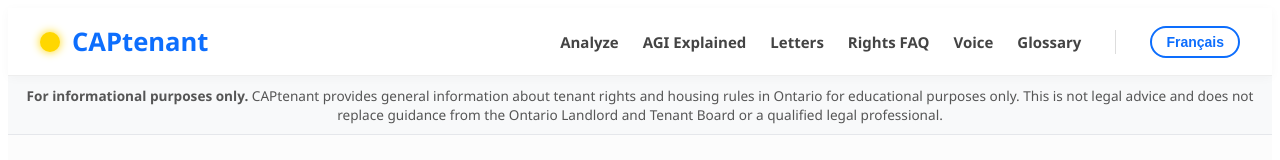
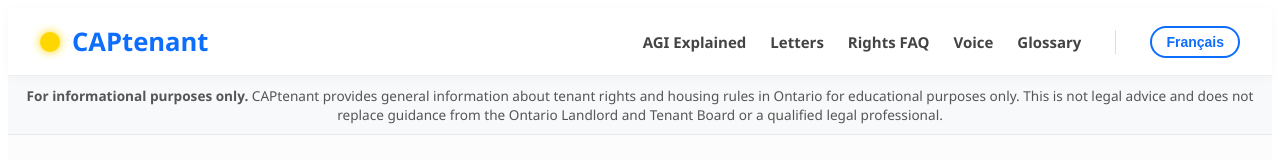
Before and after one commit to Azyym79/CAPtenant, a React (Vite) app: page / in a window 1280 px wide. Shown: the top 160 px of the page. Built offline with nearby package versions, Linux system fonts and the light colour scheme; no server answers.

Commit message:
Remove Analyzer from navigation to reduce legal risk and clarify product scope

```diff
--- a/src/App.jsx
+++ b/src/App.jsx
@@ -149,7 +149,6 @@ function AppShell() {
 
         {/* RIGHT: NAV LINKS */}
         <div style={{ display: "flex", alignItems: "center", gap: "24px" }}>
-          <SafeLink to="/analyze" lang={lang} en="Analyze" fr="Analyser" />
           <SafeLink to="/agi" lang={lang} en="AGI Explained" fr="AGI expliqué" />
           <SafeLink to="/letters" lang={lang} en="Letters" fr="Lettres" />
           <SafeLink to="/rights" lang={lang} en="Rights FAQ" fr="Droits (FAQ)" />
```
